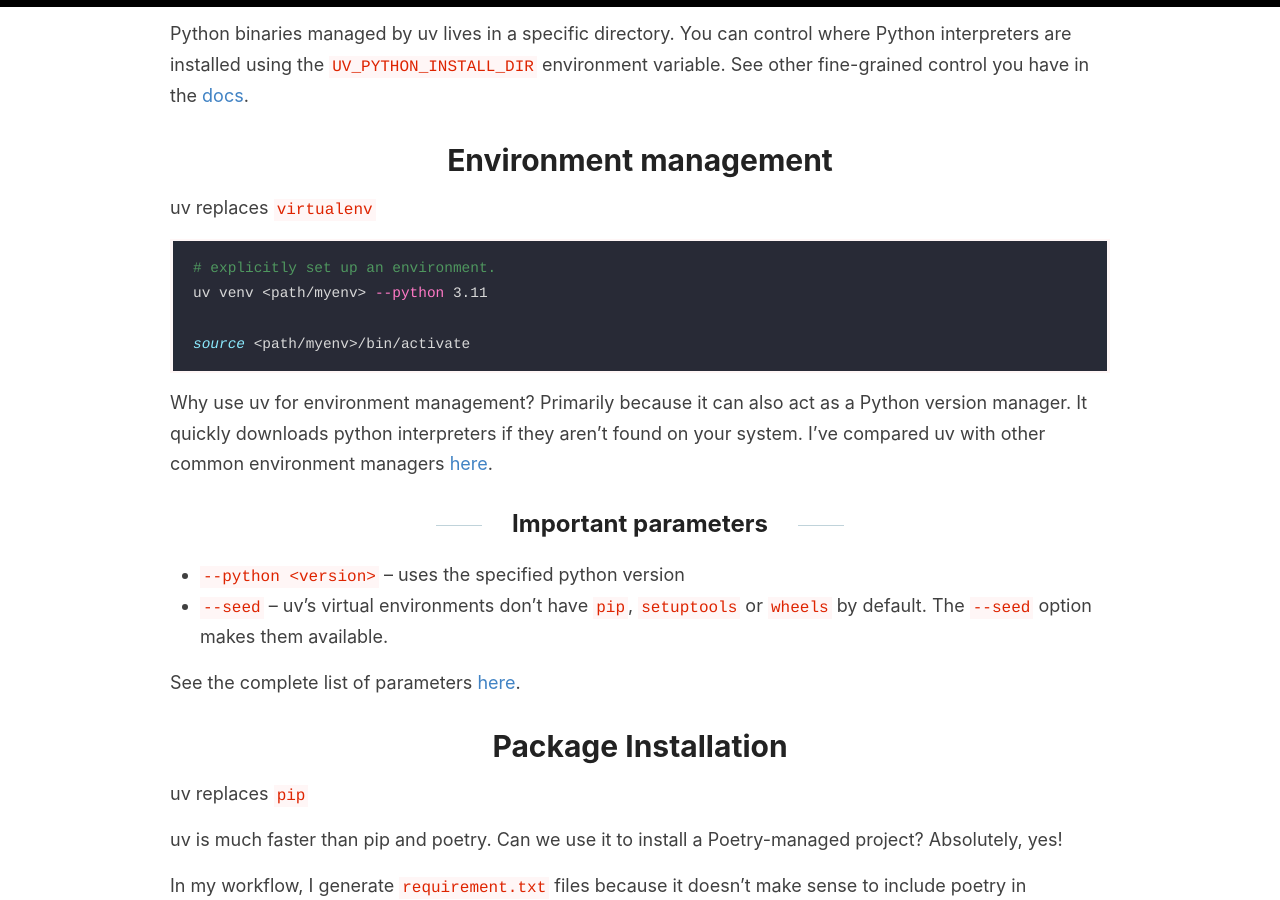
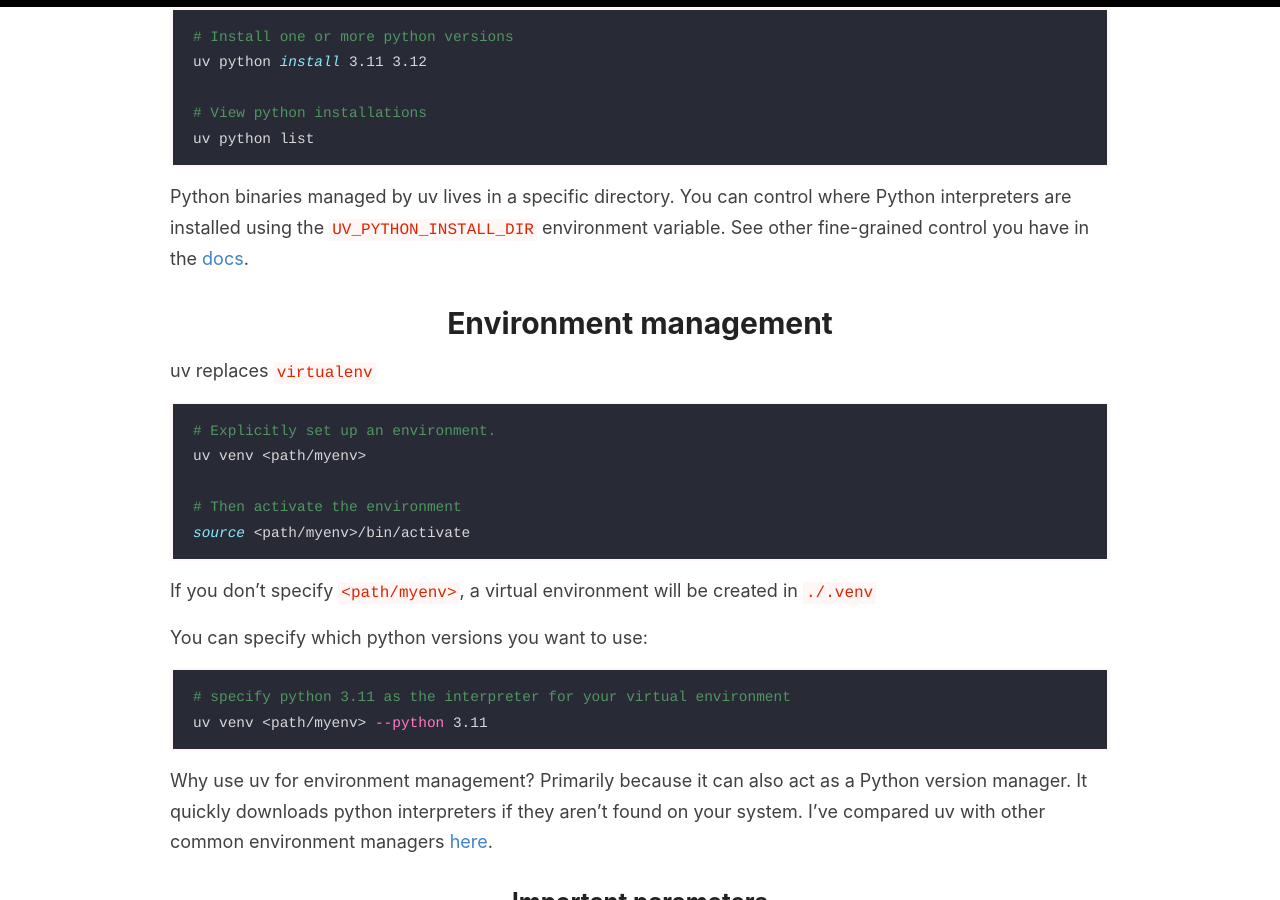
Before and after one commit to kfchou/kfchou.github.io, a Jekyll site: the page built from _posts/2025-1-16-ode-to-uv.md, in a window 1280 px wide and 900 px high, scrolled down 2067 px. Built offline with Jekyll 4.4.1, drawn with Linux system fonts in a browser that asks for light colours; comment, search, counter and statistics services are not loaded; some of the changed text lies outside the part shown.

Commit message:
minor uv updates

````diff
--- a/_posts/2025-1-16-ode-to-uv.md
+++ b/_posts/2025-1-16-ode-to-uv.md
@@ -28,6 +28,12 @@
 
 # brew
 brew install uv
+```
+
+## Install a specifiv version of uv
+```bash
+# install 0.7.6
+curl -LsSf https://astral.sh/uv/0.7.6/install.sh | sh
 ```
 
 ## Advanced settings for linux servers
@@ -62,11 +68,21 @@
 uv replaces `virtualenv`
 
 ```bash
-# explicitly set up an environment.
-uv venv <path/myenv> --python 3.11
+# Explicitly set up an environment.
+uv venv <path/myenv>
 
+# Then activate the environment
 source <path/myenv>/bin/activate
 ```
+
+If you don't specify `<path/myenv>`, a virtual environment will be created in `./.venv`
+
+You can specify which python versions you want to use:
+```bash
+# specify python 3.11 as the interpreter for your virtual environment
+uv venv <path/myenv> --python 3.11
+```
+
 Why use uv for environment management? Primarily because it can also act as a Python version manager. It quickly downloads python interpreters if they aren't found on your system. I've compared uv with other common environment managers [here]({% post_url 2024-10-26-uv-virtual-env-tools %}).
 
 ## Important parameters
````
